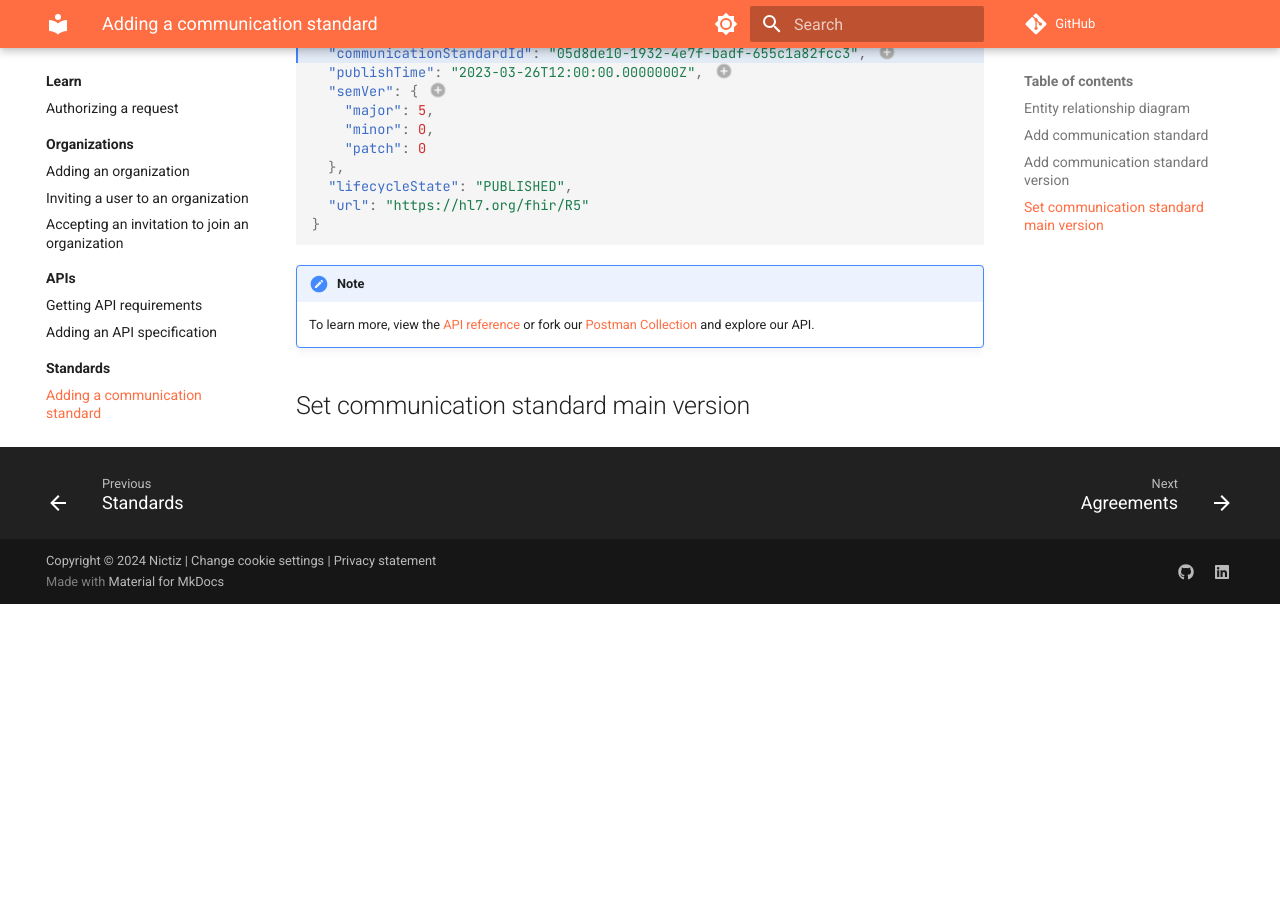
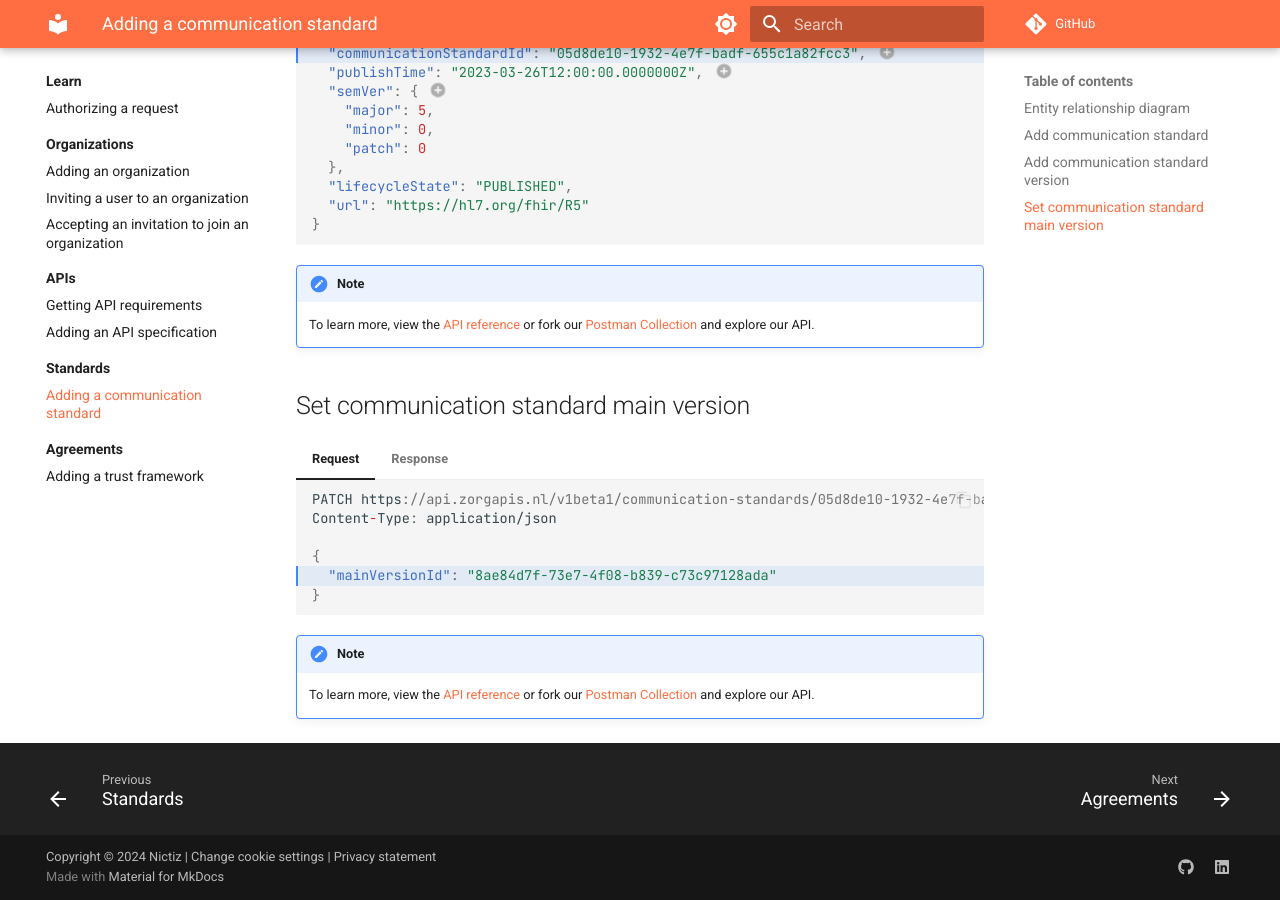
Before and after one commit to Nictiz/zorgapis-docs, an MkDocs documentation site: the page built from docs/learn/standards/adding-a-communication-standard.md, in a window 1280 px wide and 900 px high, scrolled down 1362 px. Built offline with MkDocs 1.6.1 and Material for MkDocs 9.7.7, drawn with Linux system fonts in a browser that asks for light colours; comment, search, counter and statistics services are not loaded; before the commit the page ends 1966 px from its top, so only the background shows below that.

Commit message:
Update adding-a-communication-standard.md
 - Add section 'Set communication standard main version'

````diff
--- a/docs/learn/standards/adding-a-communication-standard.md
+++ b/docs/learn/standards/adding-a-communication-standard.md
@@ -96,3 +96,29 @@
     and explore our API.
 
 ## Set communication standard main version
+
+=== "Request"
+
+    ```json hl_lines="5"
+    PATCH https://api.zorgapis.nl/v1beta1/communication-standards/05d8de10-1932-4e7f-badf-655c1a82fcc3 HTTP/1.1
+    Content-Type: application/json
+
+    --8<-- "learn/standards/snippets/set-communication-standard-main-version_request.json"
+    ```
+
+=== "Response"
+
+    ```json hl_lines="15-27"
+    HTTP/1.1 20O OK
+    Content-Type: application/json
+
+    --8<-- "learn/standards/snippets/set-communication-standard-main-version_response.json"
+    ```
+
+!!! note
+
+    To learn more, view the [API reference](
+    https://oas.zorgapis.nl/#tag/communication-standards/operation/updateCommunicationStandard){: target="_blank" }
+    or fork our [Postman Collection](
+    https://www.postman.com/zorgapis/workspace/zorgapis/collection/32862395-c22bf5f5-a2ec-40df-86a2-7817de5c7203){: target="_blank" }
+    and explore our API.
--- /dev/null
+++ b/docs/learn/standards/snippets/set-communication-standard-main-version_request.json
@@ -0,0 +1,3 @@
+{
+  "mainVersionId": "8ae84d7f-73e7-4f08-b839-c73c97128ada"
+}
--- /dev/null
+++ b/docs/learn/standards/snippets/set-communication-standard-main-version_response.json
@@ -0,0 +1,25 @@
+{
+  "id": "05d8de10-1932-4e7f-badf-655c1a82fcc3",
+  "name": "FHIR",
+  "description": "FHIR (Fast Health Interoperability Resources) is an HL7 specification for Healthcare Interoperability.",
+  "organizationId": "a70590c6-06ce-4dba-9098-ed996335bdec",
+  "organization": {
+    "id": "a70590c6-06ce-4dba-9098-ed996335bdec",
+    "name": "HL7 Nederland"
+  },
+  "url": "https://hl7.org/fhir/",
+  "mainVersionId": "8ae84d7f-73e7-4f08-b839-c73c97128ada",
+  "mainVersion": {
+    "id": "8ae84d7f-73e7-4f08-b839-c73c97128ada",
+    "name": "R5",
+    "description": "FHIR Specification 5.0.0",
+    "publishTime": "2023-03-26T12:00:00.0000000Z",
+    "semVer": {
+      "major": 5,
+      "minor": 0,
+      "patch": 0
+    },
+    "lifecycleState": "PUBLISHED",
+    "url": "https://hl7.org/fhir/R5"
+  }
+}
````
